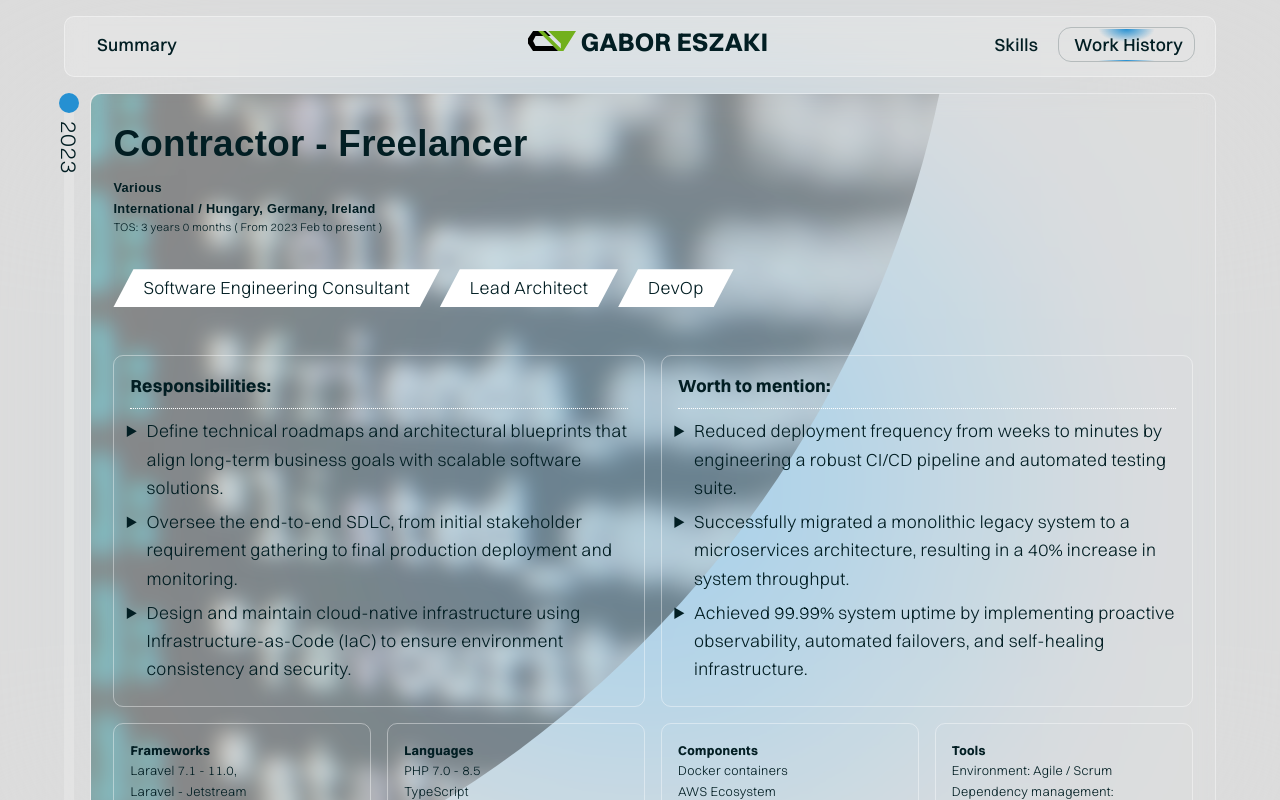
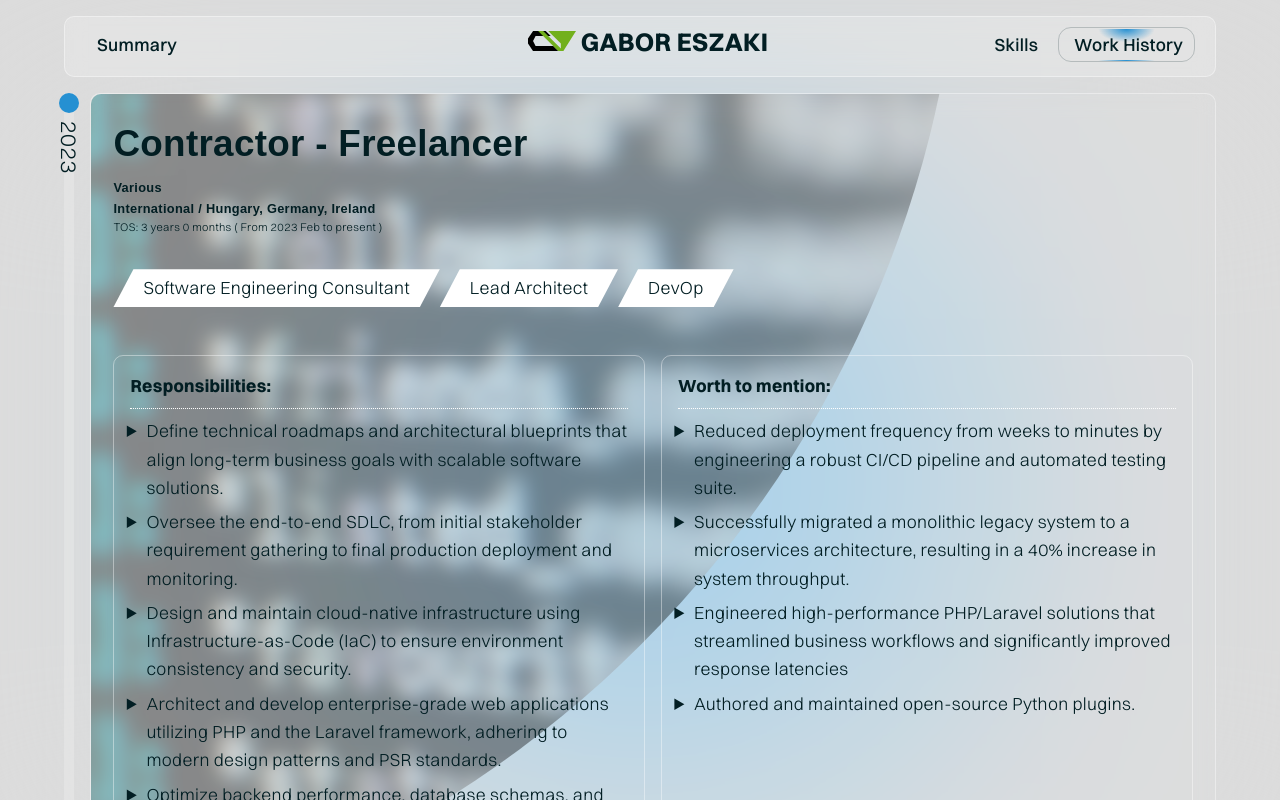
Before and after one commit to gaboreszaki/cv2026, a Vue app: page /history in a window 1280 px wide. Shown: the top 800 px of the page. Built offline with nearby package versions, Linux system fonts and the light colour scheme.

Commit message:
Data Update

```diff
--- a/src/FooterView.vue
+++ b/src/FooterView.vue
@@ -18,7 +18,7 @@ import InfoDiv from "@/components/InfoDiv.vue";
                 <info-div title="Linkedin" text="https://www.linkedin.com/in/gaboreszaki/" type="link" icon="fa-brands fa-linkedin"/>
                 <div class="grid grid-col-span-2 text-center align-center">
                     <!--            <h3> Download CV </h3>-->
-                    <a href="/gabor_cv_2026_v1.0.pdf" target="_blank" class="btn btn-primary round-10 px-5 py-2">
+                    <a href="/gabor_cv_2026_v1_2_no_image.pdf" target="_blank" class="btn btn-primary round-10 px-5 py-2">
                         <font-awesome-icon icon="fa-solid fa-download"/>
                         Download as PDF
                     </a>
--- a/src/stores/history.ts
+++ b/src/stores/history.ts
@@ -23,19 +23,22 @@ export const useHistoryStore = defineStore('history', () => {
             responsibilities: [
                 "Define technical roadmaps and architectural blueprints that align long-term business goals with scalable software solutions.",
                 "Oversee the end-to-end SDLC, from initial stakeholder requirement gathering to final production deployment and monitoring.",
-                "Design and maintain cloud-native infrastructure using Infrastructure-as-Code (IaC) to ensure environment consistency and security."
+                "Design and maintain cloud-native infrastructure using Infrastructure-as-Code (IaC) to ensure environment consistency and security.",
+                "Architect and develop enterprise-grade web applications utilizing PHP and the Laravel framework, adhering to modern design patterns and PSR standards.",
+                "Optimize backend performance, database schemas, and caching layers to ensure high availability and seamless data handling for complex web systems."
             ],
             highlights: [
                 "Reduced deployment frequency from weeks to minutes by engineering a robust CI/CD pipeline and automated testing suite.",
                 "Successfully migrated a monolithic legacy system to a microservices architecture, resulting in a 40% increase in system throughput.",
-                "Achieved 99.99% system uptime by implementing proactive observability, automated failovers, and self-healing infrastructure."
+                "Engineered high-performance PHP/Laravel solutions that streamlined business workflows and significantly improved response latencies",
+                "Authored and maintained open-source Python plugins."
 
             ],
             tech_stack: [
                 {
                     name: "Frameworks",
                     items: [
-                        "Laravel 7.1 - 11.0,",
+                        "Laravel 7.1 - 13.0,",
                         "Laravel - Jetstream",
                         "Vue.js 3",
 
```
Also changed, not shown: 1 other file (tests, documents, lock files or other folders).
